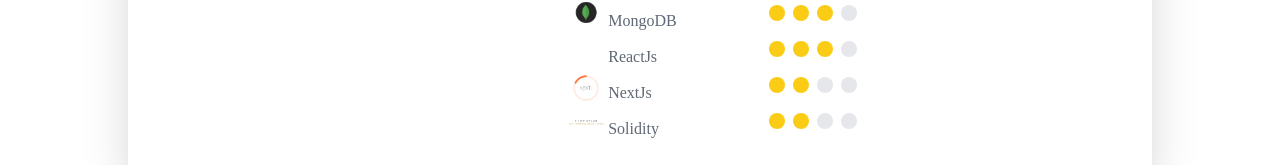
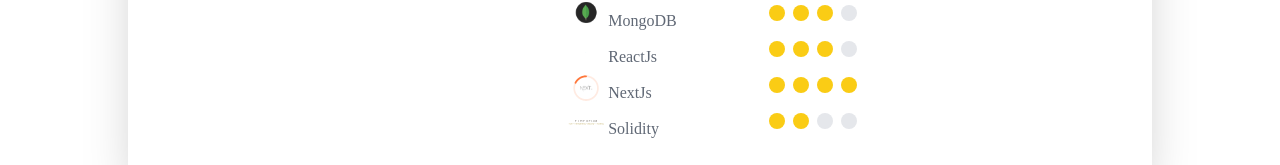
Before and after one commit to Radmehrr/resume, a Next.js app: page / in a window 1280 px wide. Shown: the part 787-952 px from the top of the page. Built offline with nearby package versions, Linux system fonts and the light colour scheme; a web font is replaced by a local one.

Commit message:
increase score

```diff
--- a/components/skills.tsx
+++ b/components/skills.tsx
@@ -93,8 +93,8 @@
             <div className="w-1/2 md:w-3/4 flex gap-2 mx-4 my-1">
               <div className="w-5 h-3 md:w-4 md:h-4 bg-yellow-400 rounded-full"></div>
               <div className="w-5 h-3 md:w-4 md:h-4 bg-yellow-400 rounded-full"></div>
-              <div className="w-5 h-3 md:w-4 md:h-4 bg-gray-200 rounded-full"></div>
-              <div className="w-5 h-3 md:w-4 md:h-4 bg-gray-200 rounded-full"></div>
+              <div className="w-5 h-3 md:w-4 md:h-4 bg-yellow-400 rounded-full"></div>
+              <div className="w-5 h-3 md:w-4 md:h-4 bg-yellow-400 rounded-full"></div>
             </div>
 
             {/* Solidity rate */}
@@ -174,7 +174,7 @@
                 className="text-yellow-400 font-bold text-xl -mt-1"
                 style={{ textShadow: "3px 3px 7px #FFFF00" }}
               >
-                2
+                4
               </p>
               <span>/</span>
               <p className="font-light text-sm mt-1">4</p>
```
Also changed, not shown: styles/globals.css (line endings or trailing spaces).
